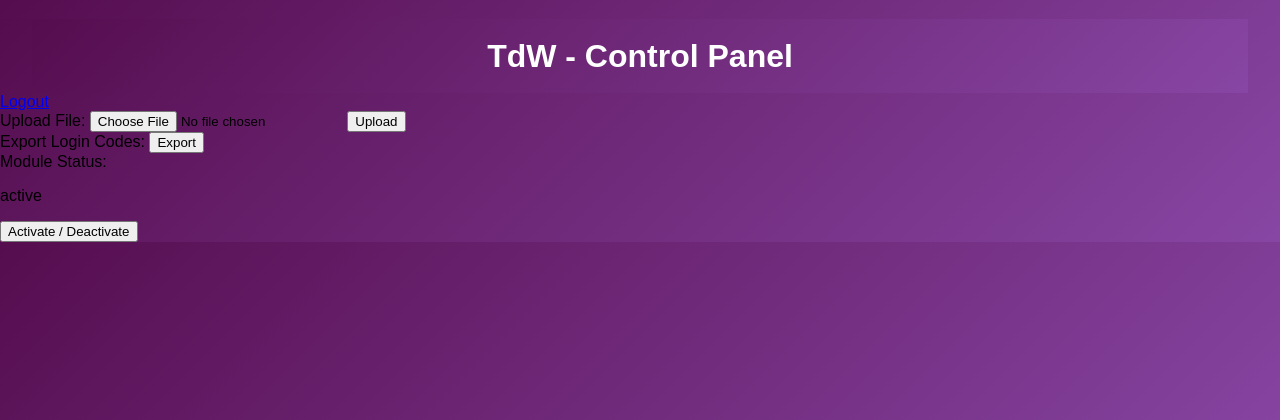
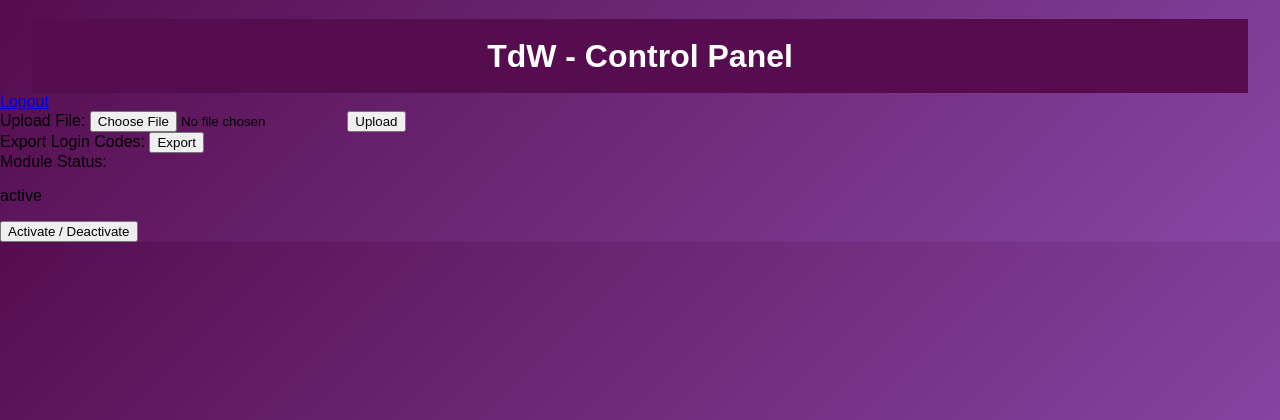
Before and after one commit to wbgym-webteam/subdomain, a Flask app: page /admin/tdw/panel in a window 1280 px wide. Shown: the top 420 px of the page. Run offline with Flask 3, Linux system fonts and the light colour scheme.

Commit message:
Updated base.html with the font and added the font h1

```diff
--- a/src/app/templates/base.html
+++ b/src/app/templates/base.html
@@ -7,10 +7,52 @@
     <meta name="viewport" content="width=device-width, initial-scale=1.0">
     <link rel="stylesheet" href="{{ url_for('static', filename='base.css') }}">
     <title>{% block title %}{% endblock %}</title>
+  <style>
+
+    @font-face {
+      font-family: 'Futura-PT_ExtraBold';
+      src: url('fonts/Futura-PT_ExtraBold.ttf') format('truetype');
+    }
+
+    html,
+    body {
+      margin: 0;
+      font-family: 'Arial', sans-serif;
+    }
+
+    header {
+      background: #560d4f;
+      color: white;
+      text-align: center;
+      padding: 0.5%;
+      margin-top: 1.5%;
+      margin-left: 2.5%;
+      margin-right: 2.5%;
+    }
+
+    h1 {
+      font-family: 'Futura-PT_ExtraBold', sans-serif !important;
+      font-weight: 900;
+        margin: 0;
+        padding: 1%;
+
+    }
+
+    h2 {
+        font-family: sans-serif;
+        margin: 0;
+        padding: 1%;
+
+    }
+  </style>
 </head>
 
 <body>
-    {% block content%} {% endblock %}
+
+  <main>
+    {% block content %}{% endblock %}
+  </main>
+
 </body>
 
 </html>
```
Also changed, not shown: src/app/templates/fonts/Futura-PT_ExtraBold.ttf (added).
